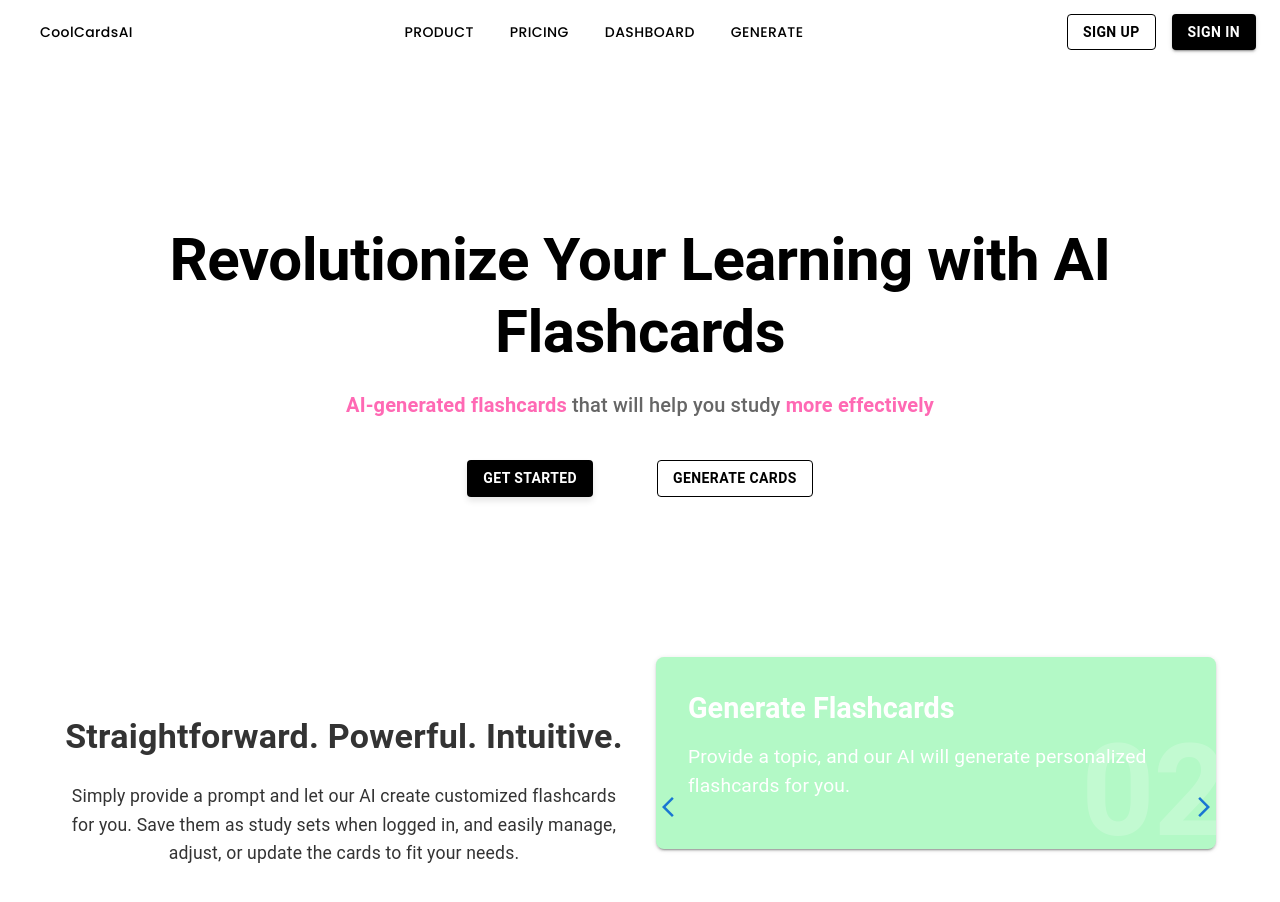
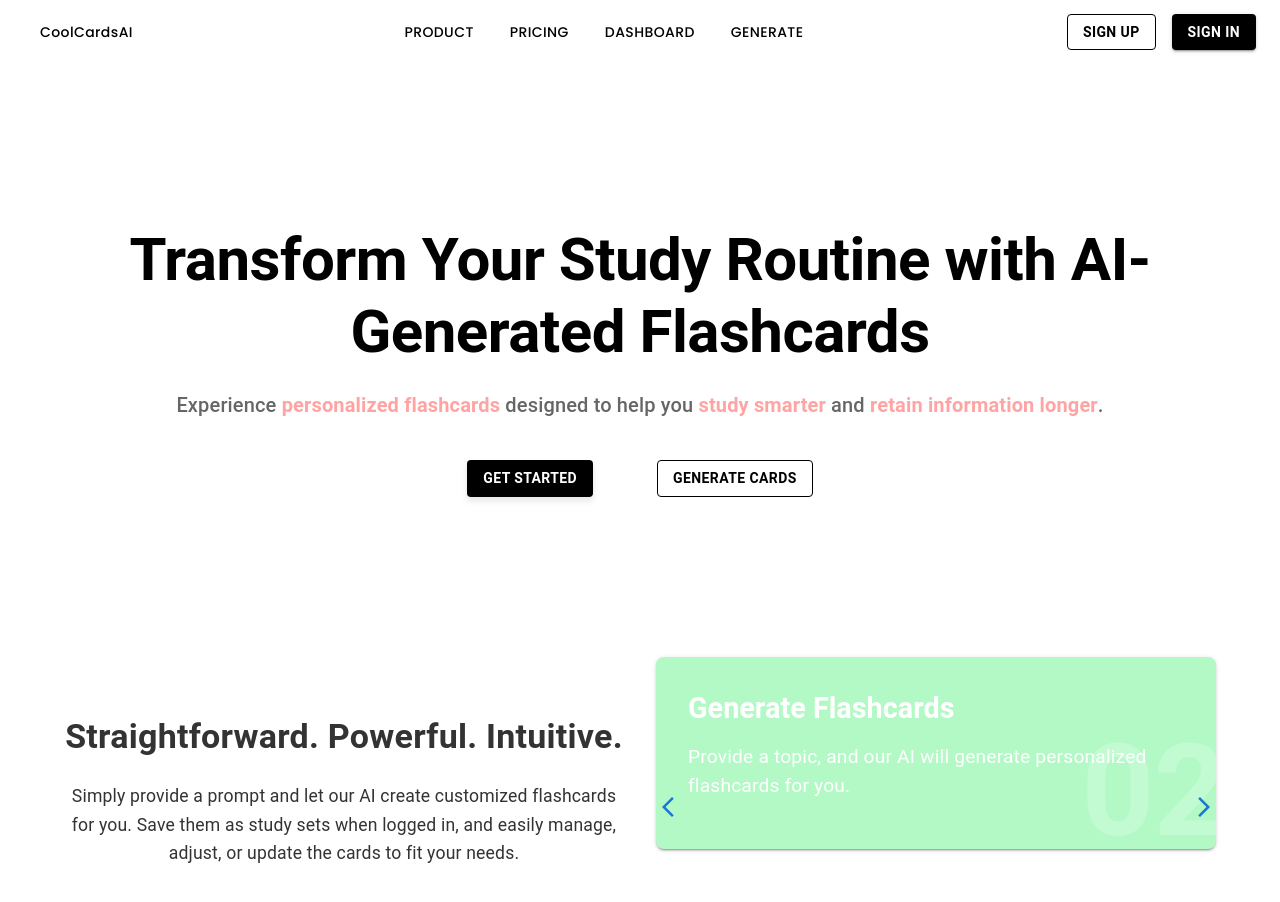
Before and after one commit to aishasalim/flashcard-saas, a Next.js app: page / in a window 1280 px wide. Shown: the top 902 px of the page. Built offline with nearby package versions, Linux system fonts and the light colour scheme; no server answers; a web font is replaced by a local one.

Commit message:
hero changes

```diff
--- a/app/components/hero.js
+++ b/app/components/hero.js
@@ -9,12 +9,13 @@ export default function HeroSection() {
   return (
     <Container maxWidth="lg">
       <Box sx={{ textAlign: 'center', my: 20 }}>
-        <Typography variant="h2" component="h1" gutterBottom sx={{ fontWeight: 'bold' }}>
-          Revolutionize Your Learning with AI Flashcards
-        </Typography>
-        <Typography variant="h6" component="h2" gutterBottom sx={{ color: 'text.secondary' }}>
-          <span style={{ color: '#ff69b4', fontWeight: 'bold' }}>AI-generated flashcards</span> that will help you study <span style={{ color: '#ff69b4', fontWeight: 'bold' }}>more effectively</span>
-        </Typography>
+      <Typography variant="h2" component="h1" gutterBottom sx={{ fontWeight: 'bold' }}>
+        Transform Your Study Routine with AI-Generated Flashcards
+      </Typography>
+      <Typography variant="h6" component="h2" gutterBottom sx={{ color: 'text.secondary' }}>
+        Experience <span style={{ color: '#ffa4a3', fontWeight: 'bold' }}>personalized flashcards</span> designed to help you <span style={{ color: '#ffa4a3', fontWeight: 'bold' }}>study smarter</span> and <span style={{ color: '#ffa4a3', fontWeight: 'bold' }}>retain information longer</span>.
+      </Typography>
+
 
         {!isSignedIn && (
           <Link href="/sign-in" passHref>
--- a/app/components/navbar.js
+++ b/app/components/navbar.js
@@ -36,13 +36,13 @@ const Navbar = () => {
                   textTransform: 'none',
                   fontFamily: "'Poppins', sans-serif",
                   borderRadius: '5px',
-                  px: '10px', // Horizontal padding
-                  py: '5px', // Optional: Vertical padding
-                  transition: 'color 0.3s, background-color 0.3s, box-shadow 0.3s', // Smooth transition
+                  px: '10px',
+                  py: '5px',
+                  transition: 'color 0.3s, background-color 0.3s, box-shadow 0.3s',
                   '&:hover': {
-                    color: 'rgb(255, 99, 132)', // Pastel red text
-                    backgroundColor: 'rgba(255, 99, 132, 0.2)', // Slight pastel red background
-                    boxShadow: '0 0 10px rgba(255, 99, 132, 0.7)', // Pastel red glow
+                    color: 'rgb(255, 99, 132)',
+                    backgroundColor: 'rgba(255, 99, 132, 0.2)',
+                    boxShadow: '0 0 10px rgba(255, 99, 132, 0.7)',
                   },
                 }}
               >
--- a/app/generate/page.js
+++ b/app/generate/page.js
@@ -20,14 +20,14 @@ import {
   Card,
   CardContent,
 } from '@mui/material';
-import Navbar from '../components/navbar'; // Ensure this import is correct
+import Navbar from '../components/navbar';
 
 export default function Generate() {
   const [text, setText] = useState('');
   const [flashcards, setFlashcards] = useState([]);
   const [setName, setSetName] = useState('');
   const [dialogOpen, setDialogOpen] = useState(false);
-  const [flipIndex, setFlipIndex] = useState(null); // Manage flip state
+  const [flipIndex, setFlipIndex] = useState(null);
   const { user } = useUser();
   const router = useRouter();
 
```
